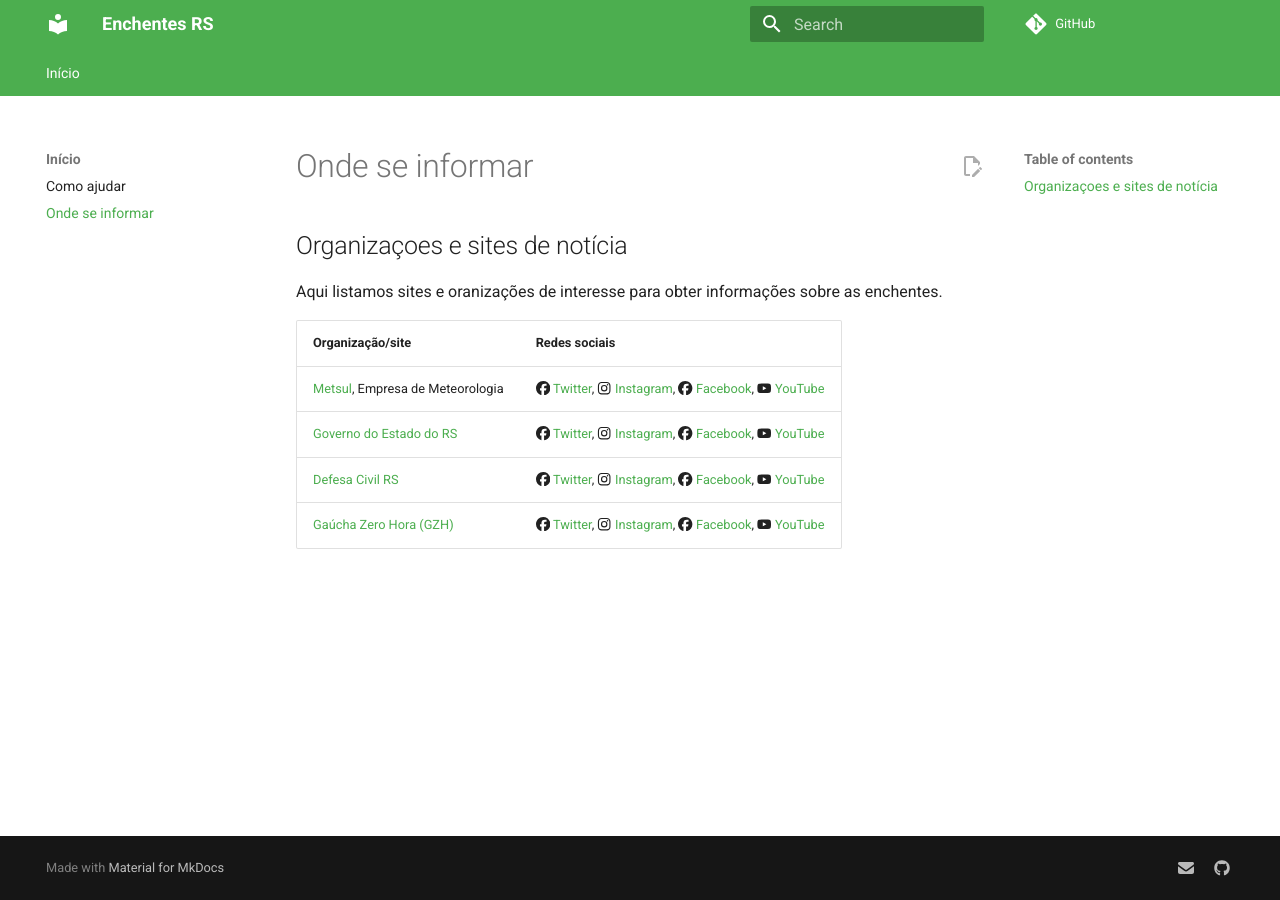
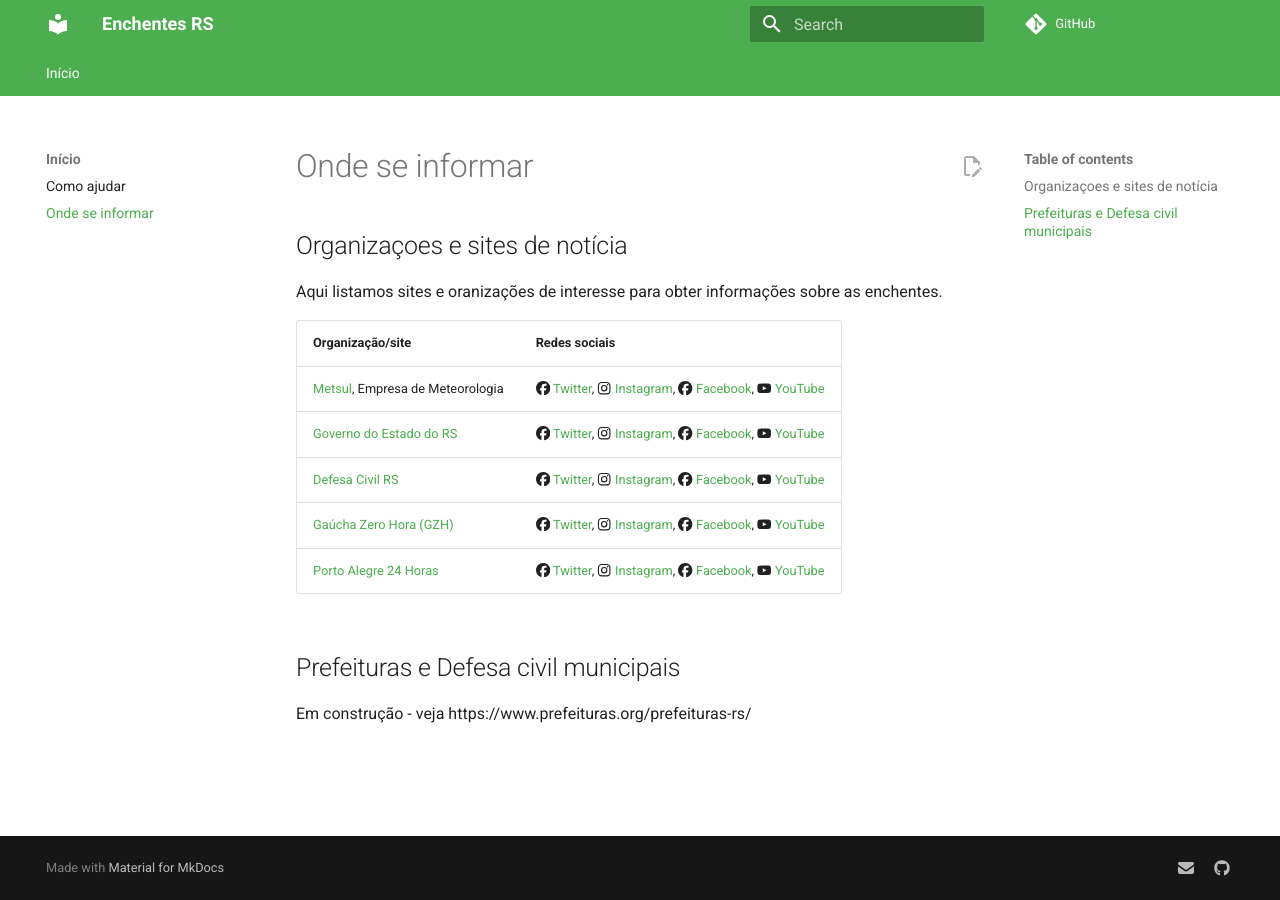
Before and after one commit to enchentesrs/enchentesrs.github.io, an MkDocs documentation site: the page built from docs/onde-se-informar.md, in a window 1280 px wide. Built offline with MkDocs 1.6.1 and Material for MkDocs 9.7.7, drawn with Linux system fonts in a browser that asks for light colours; comment, search, counter and statistics services are not loaded.

Commit message:
Arrumei links quebrados e adicionei mais um canal de informaçõa

```diff
--- a/docs/onde-se-informar.md
+++ b/docs/onde-se-informar.md
@@ -4,12 +4,13 @@
 
 Aqui listamos sites e oranizações de interesse para obter informações sobre as enchentes.
 
-| Organização/site                                           | Redes sociais                                                                                                                                                                                                 |
-| ---------------------------------------------------------- | ------------------------------------------------------------------------------------------------------------------------------------------------------------------------------------------------------------- |
-| [Metsul][metsul], Empresa de Meteorologia                  | :fontawesome-brands-facebook: [Twitter][govrs-x], :fontawesome-brands-instagram: [Instagram][govrs-ig], :fontawesome-brands-facebook: [Facebook][govrs-fb],  :fontawesome-brands-youtube: [YouTube][govrs-yt] |
-| [Governo do Estado do RS](https://www.estado.rs.gov.br)    | :fontawesome-brands-facebook: [Twitter][govrs-x], :fontawesome-brands-instagram: [Instagram][govrs-ig], :fontawesome-brands-facebook: [Facebook][govrs-fb],  :fontawesome-brands-youtube: [YouTube][govrs-yt] |
-| [Defesa Civil RS](http://www.defesacivil.rs.gov.br/)       | :fontawesome-brands-facebook: [Twitter][govrs-x], :fontawesome-brands-instagram: [Instagram][govrs-ig], :fontawesome-brands-facebook: [Facebook][govrs-fb],  :fontawesome-brands-youtube: [YouTube][govrs-yt] |
-| [Gaúcha Zero Hora (GZH)](https://gauchazh.clicrbs.com.br/) | :fontawesome-brands-facebook: [Twitter][govrs-x], :fontawesome-brands-instagram: [Instagram][govrs-ig], :fontawesome-brands-facebook: [Facebook][govrs-fb],  :fontawesome-brands-youtube: [YouTube][govrs-yt] |
+| Organização/site                                           | Redes sociais                                                                                                                                                                                                    |
+| ---------------------------------------------------------- | ---------------------------------------------------------------------------------------------------------------------------------------------------------------------------------------------------------------- |
+| [Metsul][metsul], Empresa de Meteorologia                  | :fontawesome-brands-facebook: [Twitter][metsul-x], :fontawesome-brands-instagram: [Instagram][metsul-ig], :fontawesome-brands-facebook: [Facebook][metsul-fb], :fontawesome-brands-youtube: [YouTube][metsul-yt] |
+| [Governo do Estado do RS](https://www.estado.rs.gov.br)    | :fontawesome-brands-facebook: [Twitter][govrs-x], :fontawesome-brands-instagram: [Instagram][govrs-ig], :fontawesome-brands-facebook: [Facebook][govrs-fb], :fontawesome-brands-youtube: [YouTube][govrs-yt]     |
+| [Defesa Civil RS](http://www.defesacivil.rs.gov.br/)       | :fontawesome-brands-facebook: [Twitter][dcrs-x], :fontawesome-brands-instagram: [Instagram][dcrs-ig], :fontawesome-brands-facebook: [Facebook][dcrs-fb], :fontawesome-brands-youtube: [YouTube][dcrs-yt]         |
+| [Gaúcha Zero Hora (GZH)](https://gauchazh.clicrbs.com.br/) | :fontawesome-brands-facebook: [Twitter][gzh-x], :fontawesome-brands-instagram: [Instagram][gzh-ig], :fontawesome-brands-facebook: [Facebook][gzh-fb], :fontawesome-brands-youtube: [YouTube][gzh-yt]             |
+| [Porto Alegre 24 Horas][poa24]                             | :fontawesome-brands-facebook: [Twitter][poa24-x], :fontawesome-brands-instagram: [Instagram][poa24-ig], :fontawesome-brands-facebook: [Facebook][poa24-fb], :fontawesome-brands-youtube: [YouTube][poa24-yt]     |
 
 [metsul]: https://metsul.com/
 [metsul-x]: https://twitter.com/metsul
@@ -29,3 +30,12 @@
 [gzh-ig]: https://www.instagram.com/gzhdigital
 [gzh-fb]: https://www.facebook.com/gzhdigital
 [gzh-yt]: https://www.youtube.com/@gzhdigital
+[poa24]: https://poa24horas.com.br/
+[poa24-x]: https://twitter.com/portoalegre24h
+[poa24-ig]: https://www.instagram.com/portoalegre24horas
+[poa24-fb]: https://www.facebook.com/portoalegre24horas
+[poa24-yt]: https://www.youtube.com/channel/UC37k2Ty6Ex4qzJwJKnxXoHA
+
+## Prefeituras e Defesa civil municipais
+
+Em construção - veja https://www.prefeituras.org/prefeituras-rs/
```
